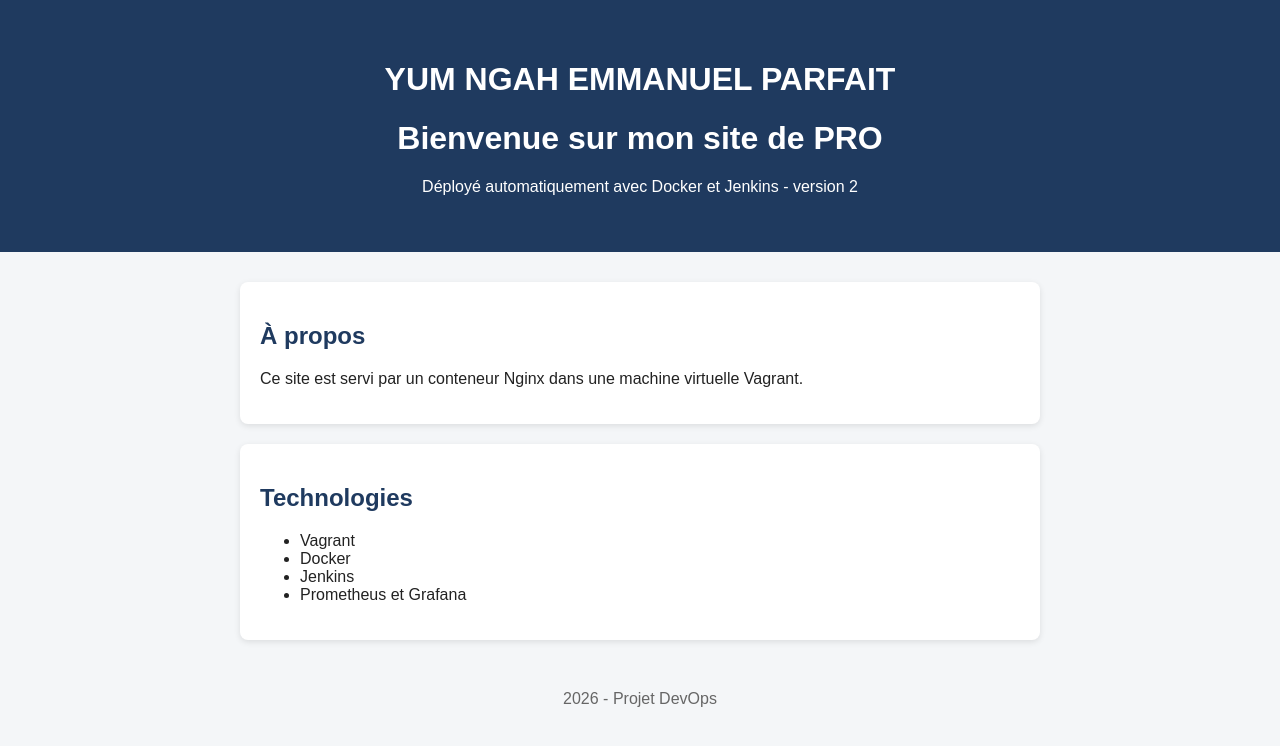
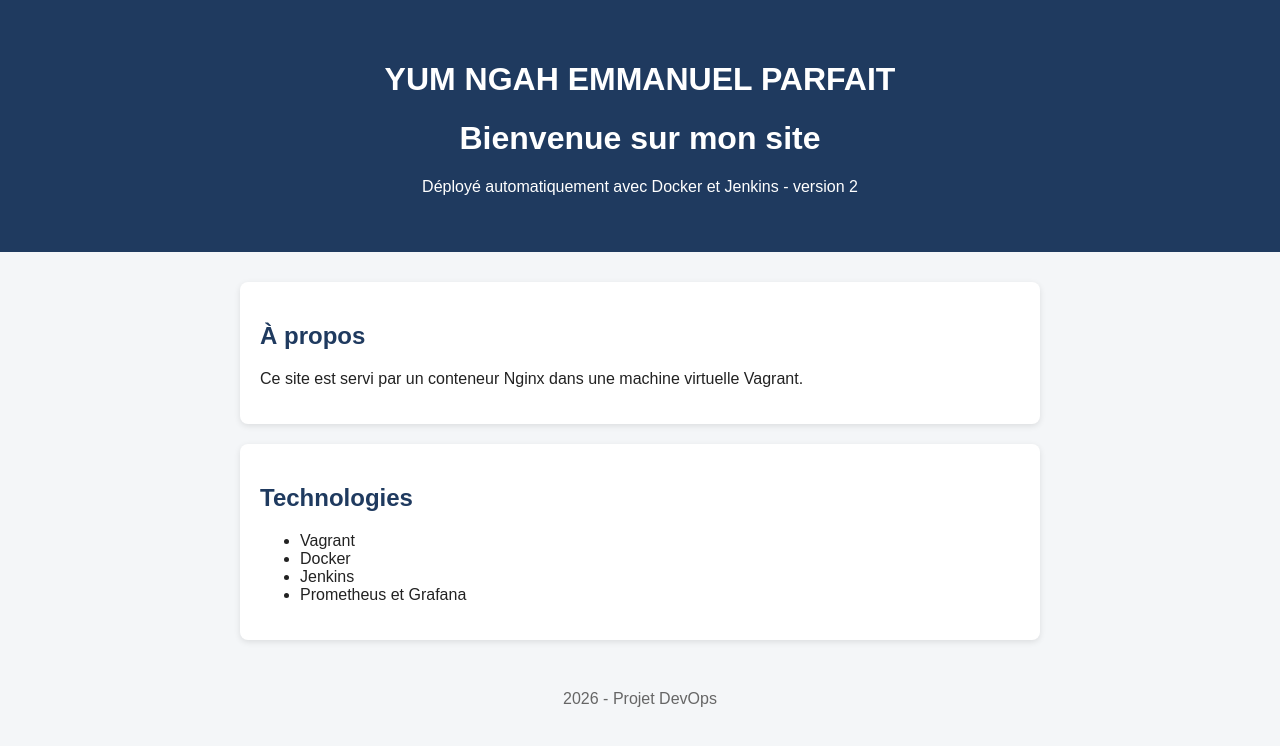
Before and after one commit to yumngah/mon-app, a plain HTML site: page index.html in a window 1280 px wide. Drawn offline with Linux system fonts and the light colour scheme.

Commit message:
Modification

```diff
--- a/index.html
+++ b/index.html
@@ -9,7 +9,7 @@
 <body>
   <header>
     <h1> YUM NGAH EMMANUEL PARFAIT </h1>
-    <h1>Bienvenue sur mon site de PRO</h1>
+    <h1>Bienvenue sur mon site</h1>
     <p>Déployé automatiquement avec Docker et Jenkins - version 2</p>
   </header>
   <main>
```
